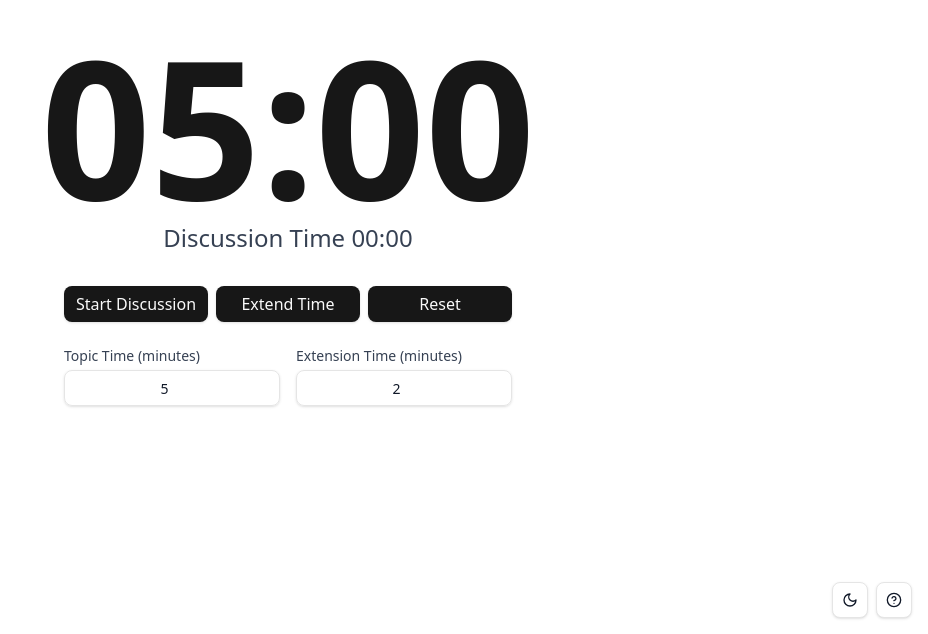
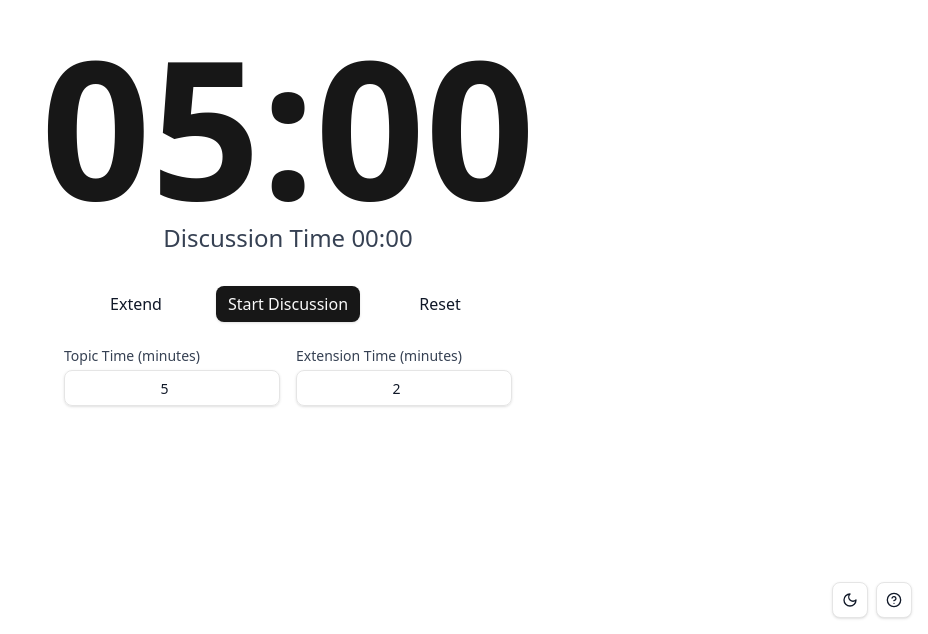
Before and after one commit to paulchiu/lean-coffee-timer, a React (Vite) app: page / in a window 1280 px wide. Shown: the part 166-800 px from the top of the page, without its empty margins (352-1280 px from the left). Built offline with nearby package versions, Linux system fonts and the light colour scheme; no server answers.

Commit message:
refactor(timer): Adjust controls
refactor(timer): remove isRunning prop from TimerControls and TimerSettings components to simplify state management and improve readability
style(timer): update button labels in TimerControls for clarity and
consistency in user interaction

```diff
--- a/src/components/LeanCoffeeTimer.tsx
+++ b/src/components/LeanCoffeeTimer.tsx
@@ -94,7 +94,6 @@ export default function LeanCoffeeTimer() {
         extensionTime={extensionTime}
         onTopicTimeChange={setTopicTime}
         onExtensionTimeChange={setExtensionTime}
-        isRunning={isRunning}
       />
 
       {/* Theme and Help Controls */}
--- a/src/components/timer/TimerControls.tsx
+++ b/src/components/timer/TimerControls.tsx
@@ -1,5 +1,4 @@
 import { Button } from '@/components/ui/button'
-import { useTheme } from '@/contexts/ThemeContext'
 
 type TimerControlsProps = {
   isRunning: boolean
@@ -14,28 +13,26 @@ export function TimerControls({
   onExtend,
   onReset,
 }: TimerControlsProps) {
-  const { isDarkMode } = useTheme()
-
   return (
     <div className="w-full max-w-md grid grid-cols-1 sm:grid-cols-3 gap-2 mb-6">
       <Button
+        onClick={onExtend}
+        variant={isRunning ? 'default' : 'ghost'}
+        className="text-sm sm:text-base"
+      >
+        Extend
+      </Button>
+      <Button
         onClick={onStart}
         disabled={isRunning}
-        variant={isDarkMode ? 'secondary' : 'default'}
+        variant="default"
         className="text-sm sm:text-base"
       >
         Start Discussion
       </Button>
       <Button
-        onClick={onExtend}
-        variant={isDarkMode ? 'secondary' : 'default'}
-        className="text-sm sm:text-base"
-      >
-        Extend Time
-      </Button>
-      <Button
         onClick={onReset}
-        variant={isDarkMode ? 'secondary' : 'default'}
+        variant={isRunning ? 'destructive' : 'ghost'}
         className="text-sm sm:text-base"
       >
         Reset
--- a/src/components/timer/TimerSettings.tsx
+++ b/src/components/timer/TimerSettings.tsx
@@ -8,7 +8,6 @@ type TimerSettingsProps = {
   extensionTime: number
   onTopicTimeChange: (value: number) => void
   onExtensionTimeChange: (value: number) => void
-  isRunning: boolean
 }
 
 export function TimerSettings({
@@ -16,7 +15,6 @@ export function TimerSettings({
   extensionTime,
   onTopicTimeChange,
   onExtensionTimeChange,
-  isRunning,
 }: TimerSettingsProps) {
   const { isDarkMode } = useTheme()
 
@@ -40,7 +38,6 @@ export function TimerSettings({
           value={topicTime / 60}
           onChange={e => onTopicTimeChange(Number(e.target.value) * 60)}
           className={cn('text-center', isDarkMode && 'bg-gray-800 text-white')}
-          disabled={isRunning}
         />
       </div>
       <div>
@@ -61,7 +58,6 @@ export function TimerSettings({
           value={extensionTime / 60}
           onChange={e => onExtensionTimeChange(Number(e.target.value) * 60)}
           className={cn('text-center', isDarkMode && 'bg-gray-800 text-white')}
-          disabled={isRunning}
         />
       </div>
     </div>
```
